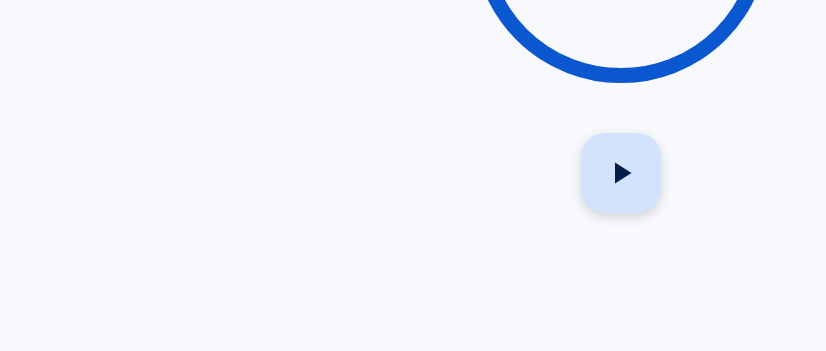
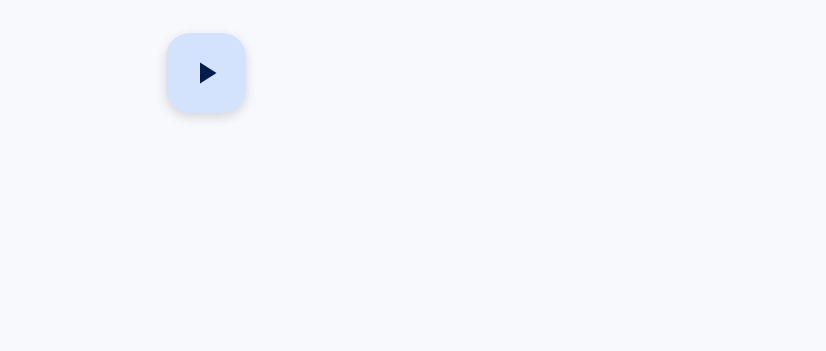
Before and after one commit to mdgfox/timer-ext, a browser extension: page src/index.html in a window 1280 px wide. Shown: the part 449-800 px from the top of the page, without its empty margins (19-845 px from the left). Drawn offline with Linux system fonts and the light colour scheme; a web font is replaced by a local one.

Commit message:
Hotfix sizes for ext

```diff
--- a/src/styles.css
+++ b/src/styles.css
@@ -30,7 +30,8 @@
 body {
     background-color: var(--bg-color);
     margin: 0;
-    height: 100vh;
+    width: 450px;
+    height: 600px;
     display: flex;
     align-items: center;
     justify-content: center;
```
